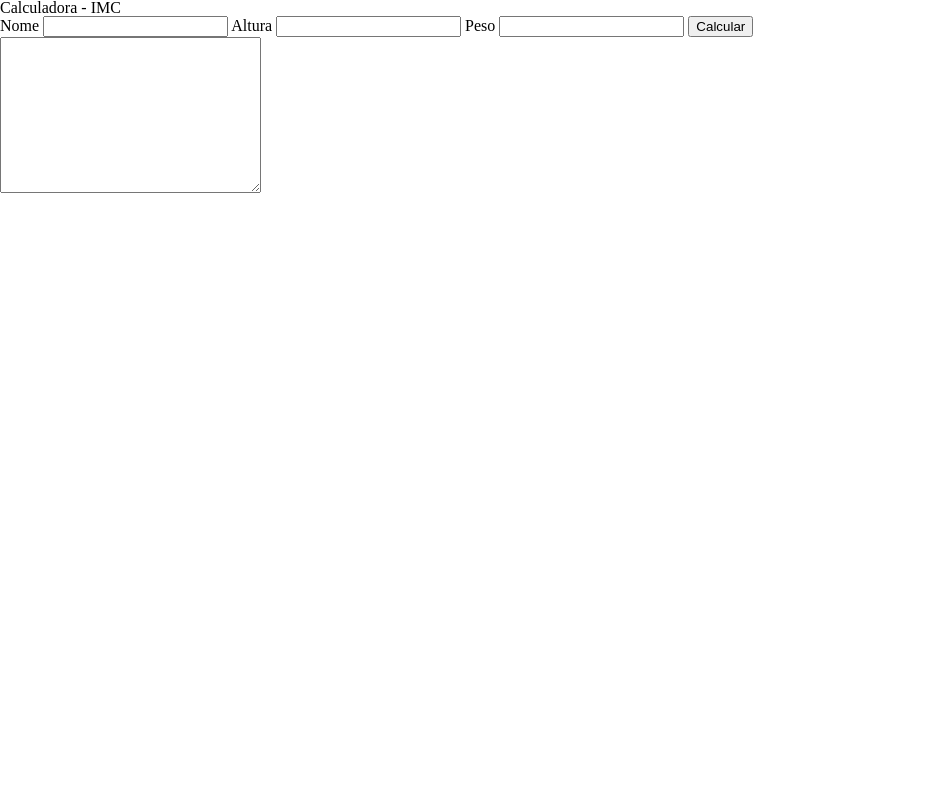
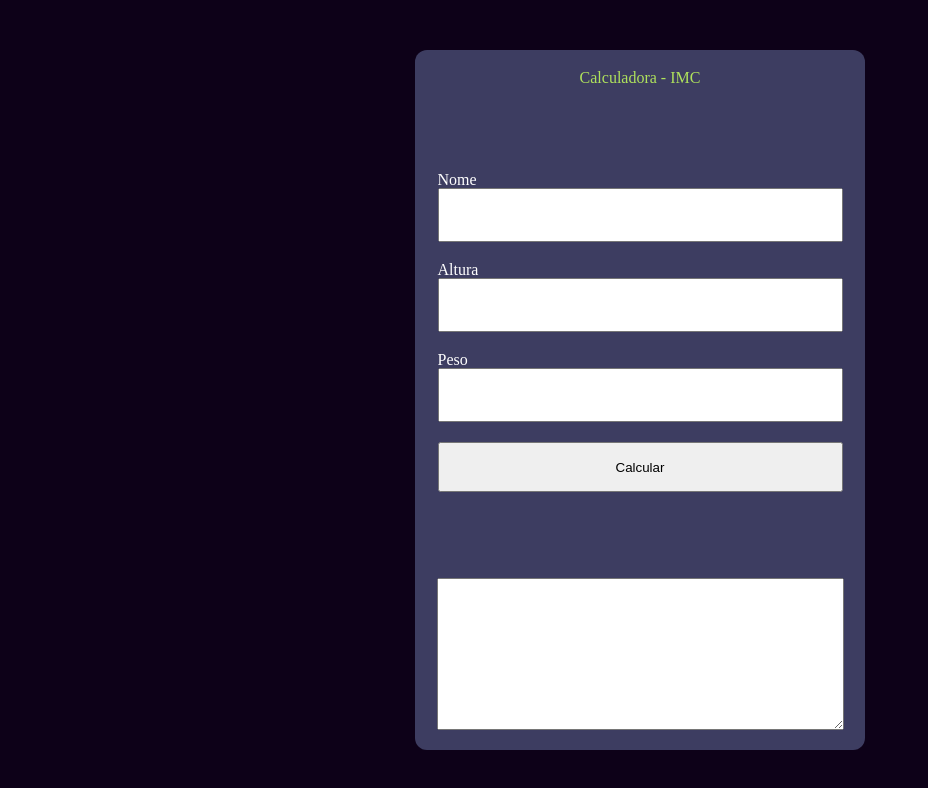
Before and after one commit to PabloGoulartn/IMC, a plain HTML site: page index.html in a window 1280 px wide. Shown: the whole page, without its empty margins (0-928 px from the left). Drawn offline with Linux system fonts and the light colour scheme.

Commit message:
Metade do CSS concluido

```diff
--- a/CSS/base.css
+++ b/CSS/base.css
@@ -0,0 +1,68 @@
+*{
+    margin: 0;
+    padding: 0;
+}
+
+body{
+    height: 100vh;
+    display: flex;
+    align-items: center;
+    justify-content: center;
+    background-color: #0d0118;
+}
+
+.content{
+    height: 700px;
+    width: 450px;
+    border-radius: 12px;
+    background-color: #3d3d61;
+    display: flex;
+    flex-direction: column;
+    align-items: center;
+    justify-content: space-between;
+}
+
+h1
+{
+    margin-top: 20px;
+    color: #afe25c;
+}
+
+.imcForm{
+    display: flex;
+    justify-content: center;
+    align-items: center;
+    width: 100%;
+}
+
+.input-section{
+    display: flex;
+    flex-direction: column;
+    width: 90%;
+}
+
+label
+{
+    color: white;
+}
+
+.user-input{
+    height: 50px;
+    margin: 0px 0 20px 0;
+}
+
+.calculate-btn{
+    height: 50px;
+}
+
+.result-area{
+    width: 100%;
+    display: flex;
+    justify-content: center;
+    align-items: center;
+    margin-bottom: 20px;
+}
+
+.resultTextarea{
+    width: 90%;
+}
--- a/JS/IMC.js
+++ b/JS/IMC.js
@@ -0,0 +1 @@
+alert((70 / Math.pow(170, 2) * 10000).toFixed(2))
--- a/index.html
+++ b/index.html
@@ -8,7 +8,7 @@
     <link rel="stylesheet" href="CSS/base.css">
 </head>
 <body>
-    <main>
+    <main class="content">
         <header class="page-header">
             <h1>Calculadora - IMC</h1>
         </header>
```
